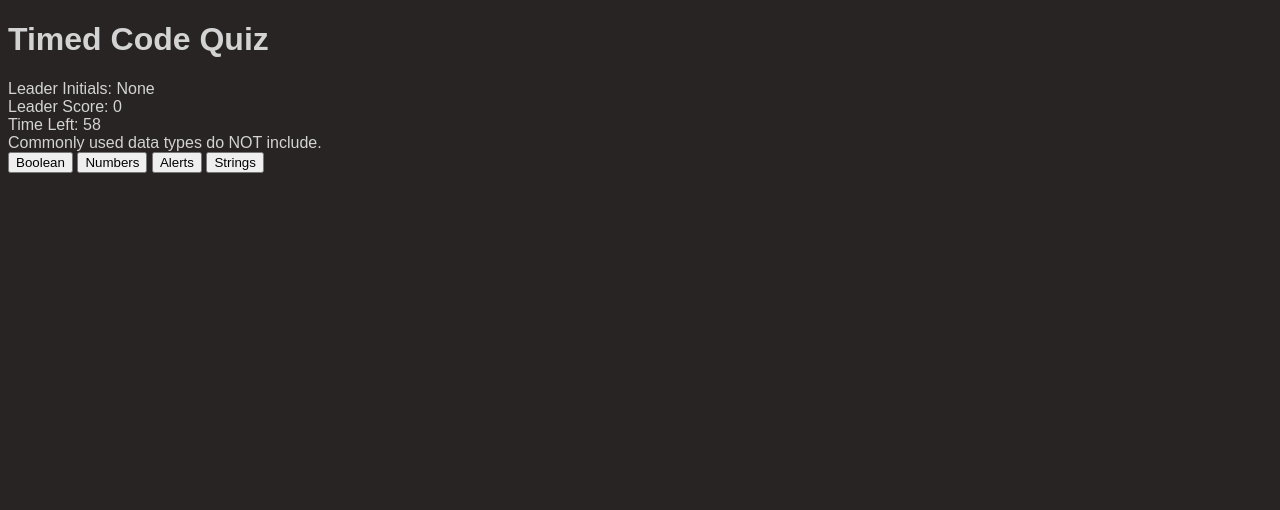
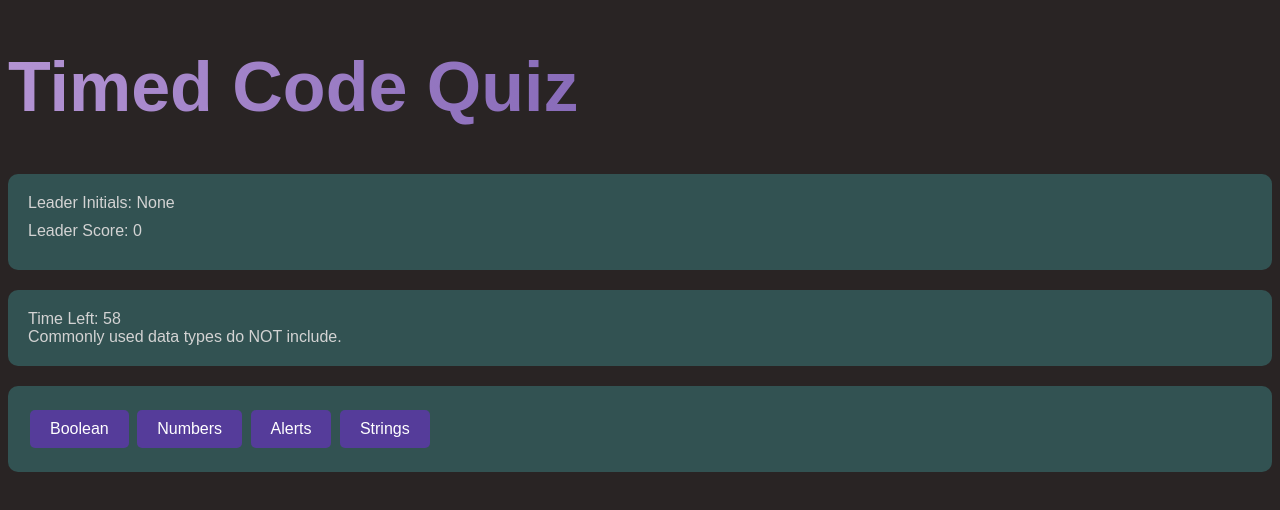
Before and after one commit to Kylyote/bootcamp-quiz, a plain HTML site: page index.html in a window 1280 px wide. Both pictures are taken after a click on the button "Start!". Drawn offline with Linux system fonts and the light colour scheme.

Commit message:
getting CSS and showing player score

```diff
--- a/assets/css/style.css
+++ b/assets/css/style.css
@@ -1,3 +1,6 @@
+:root {
+  --secondary-background: #325252;
+}
 .hide {
   display: none;
 }
@@ -6,3 +9,58 @@ body {
   background-color: rgb(41, 36, 36);
   font-family: Arial, Helvetica, sans-serif;
 }
+#quiz-title {
+  font-size: 70px;
+  font-weight: 600;
+  background-image: linear-gradient(to left, #553c9a, #b393d3);
+  color: transparent;
+  background-clip: text;
+  -webkit-background-clip: text;
+}
+.scoreboard {
+  background-color: var(--secondary-background);
+  padding: 20px;
+  border-radius: 10px;
+  margin-bottom: 20px;
+}
+
+.scoreboard-score {
+  margin-bottom: 10px;
+}
+button {
+  background-color: #553c9a;
+  color: white;
+  border: none;
+  border-radius: 5px;
+  padding: 10px 20px;
+  text-align: center;
+  text-decoration: none;
+  display: inline-block;
+  font-size: 16px;
+  margin: 4px 2px;
+  cursor: pointer;
+}
+#quiz-area {
+  background-color: var(--secondary-background);
+  padding: 20px;
+  border-radius: 10px;
+  margin-bottom: 20px;
+}
+.quiz-answer {
+  background-color: var(--secondary-background);
+  padding: 20px;
+  border-radius: 10px;
+  margin-bottom: 20px;
+}
+.save {
+  background-color: var(--secondary-background);
+  padding: 20px;
+  border-radius: 10px;
+  margin-bottom: 20px;
+}
+.restart-btn-area {
+  background-color: var(--secondary-background);
+  padding: 20px;
+  border-radius: 10px;
+  margin-bottom: 20px;
+}
--- a/assets/js/script.js
+++ b/assets/js/script.js
@@ -17,7 +17,7 @@ var button3El = document.querySelector(".button-answer-3");
 var button4El = document.querySelector(".button-answer-4");
 var saveArea = document.querySelector(".save");
 var saveScoreBtn = document.querySelector(".saveBtn");
-var restartArea = document.querySelector("restart-btn-area");
+var restartArea = document.querySelector(".restart-btn-area");
 var restartQuizBtn = document.querySelector(".restart-btn");
 var initialText = document.querySelector("#initialsText");
 var scoreText = document.querySelector("#scoreText");
@@ -101,6 +101,13 @@ function handleClickStart() {
 }
 startQuizBtn.addEventListener("click", handleClickStart);
 
+// Event: restart button
+function handleClickRestart() {
+  showElement(startQuizBtn);
+  quizTitle.textContent = "Timed Code Quiz";
+  showElement(scoreboardEl);
+}
+restartQuizBtn.addEventListener("click", handleClickRestart);
 // Event: timer countdown
 // function handleTimerCountdown(ev) {
 //   console.log("countdown called");
@@ -137,10 +144,13 @@ button1El.addEventListener("click", handleAnswerPick);
 button2El.addEventListener("click", handleAnswerPick);
 button3El.addEventListener("click", handleAnswerPick);
 button4El.addEventListener("click", handleAnswerPick);
+
 // Event: save initials and score
 function saveScores() {
   var scores = kStorageScore;
 }
+
+// Event: save button
 saveScoreBtn.addEventListener("click", function (event) {
   if (localInitial == null) {
     initialText = initials;
@@ -192,10 +202,14 @@ function handleQuizEnd(didPass) {
     console.log("the game ended true");
     // show save location with current time it took to finish the questions
     // hide timer and unneeded elements
+    score = score * 5 + timeLeft;
+    questionEl.textContent = "Your Score Is: " + score;
     hideElement(quizTimer);
-    hideElement(questionEl);
+    // hideElement(questionEl);
     hideElement(answerEl);
     showElement(saveArea);
+    showElement(restartArea);
+    console.log(`Score: ${score} and timeleft: ${timeLeft}`);
   } else {
     console.log("game ended in failure");
     // Add what is shown upon failure
@@ -203,6 +217,7 @@ function handleQuizEnd(didPass) {
     hideElement(questionEl);
     hideElement(answerEl);
     hideElement(scoreboardEl);
+    showElement(restartArea);
     quizTitle.textContent = "You Failed!";
   }
 }
--- a/index.html
+++ b/index.html
@@ -48,7 +48,7 @@
         <button class="saveBtn">SAVE!</button>
       </section>
       <section class="hide restart-btn-area">
-        <button class="restart-btn">Restart</button>
+        <button class="restart-btn">Try Again?</button>
       </section>
     </main>
     <script src="./assets/js/script.js"></script>
```
